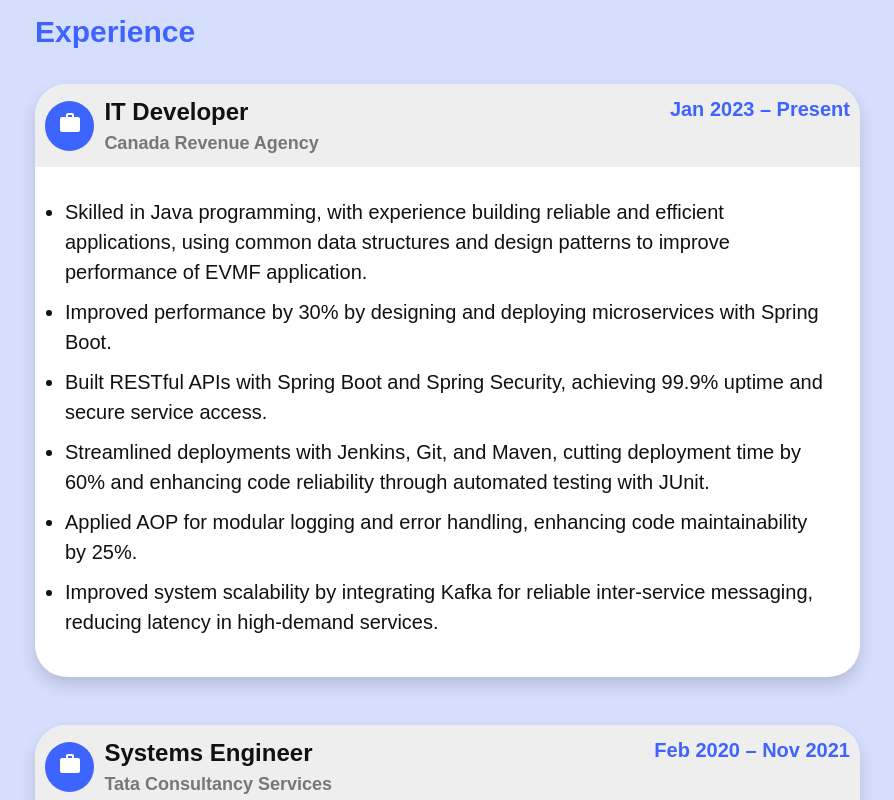
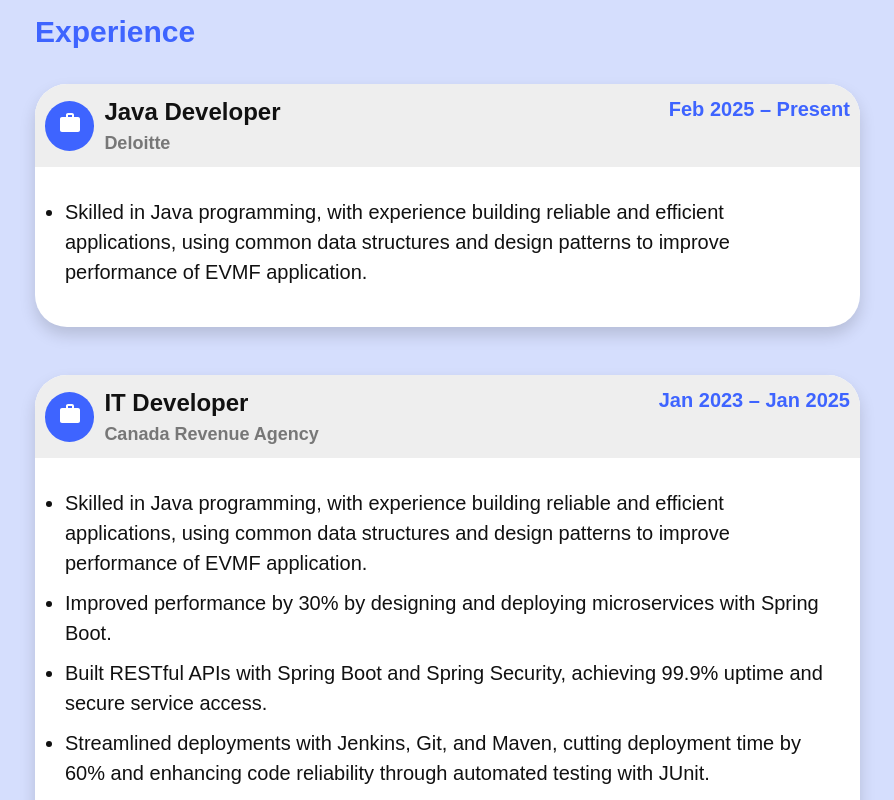
Before and after one commit to Sahil3198/sp-portfolio, a React (Create React App) app in the folder frontend/: page /resume in a window 1280 px wide. Shown: the part 620-1420 px from the top of the page, without its empty margins (335-1229 px from the left). Built offline with nearby package versions, Linux system fonts and the light colour scheme.

Commit message:
new changes

```diff
--- a/frontend/src/pages/About/About.js
+++ b/frontend/src/pages/About/About.js
@@ -16,14 +16,14 @@ const About = () => {
                             <div className="col-md-12 heading-section">
                                 <h2 className="mb-4">About Me</h2>
                                 <p align="justify" className="about-para mb-4"><b>Hello,</b> my name is <b>Sahil</b>!
-                                I am a dynamic and innovative software developer with more than <b>3 years</b> of experience.
+                                I am a dynamic and innovative software developer with more than <b>3.5 years</b> of experience.
                                 I am passionate about creating elegant and efficient software solutions that solve complex problems and streamline business operations.
                                 My expertise in programming languages such as <b>Java</b> and <b>JavaScript</b> have enabled me to design and develop robust applications that meet the needs of clients across diverse industries.
                                 I have also honed my skills in <b>HTML</b>, <b>CSS</b> and <b>ReactJS</b> to deliver captivating and user-friendly interfaces.</p>
                                 <ul className="about-info">
                                     <li className="d-flex"><span>Name:</span> <span>Sahil Parekh</span></li>
                                     <li className="d-flex"><span>Date of birth:</span> <span>January 03</span></li>
-                                    <li className="d-flex"><span>Address:</span> <span>Halifax, Canada</span></li>
+                                    <li className="d-flex"><span>Address:</span> <span>Toronto, Canada</span></li>
                                     <li className="d-flex"><span>Email:</span>
                                         <span>
                                             <a href="mailto:sahilparekh94@gmail.com">
--- a/frontend/src/pages/Resume/Resume.js
+++ b/frontend/src/pages/Resume/Resume.js
@@ -78,7 +78,24 @@ const Resume = () => {
                                         <span className="work-icon"><WorkIcon /></span>
                                     </div>
                                     <div className="header-text">
-                                        <span className="date float-right">Jan 2023 – Present</span>
+                                        <span className="date float-right">Feb 2025 – Present</span>
+                                        <h2>Java Developer</h2>
+                                        <span className="position">Deloitte</span>
+                                    </div>
+                                </div>
+                                <div className="card-body">
+                                    <ul>
+                                        <li>Skilled in Java programming, with experience building reliable and efficient applications, using common data structures and design patterns to improve performance of EVMF application.</li>
+                                    </ul>
+                                </div>
+                            </div>
+                            <div className="resume-card mb-5">
+                                <div className="card-header">
+                                    <div className="icon">
+                                        <span className="work-icon"><WorkIcon /></span>
+                                    </div>
+                                    <div className="header-text">
+                                        <span className="date float-right">Jan 2023 – Jan 2025</span>
                                         <h2>IT Developer</h2>
                                         <span className="position">Canada Revenue Agency</span>
                                     </div>
```
